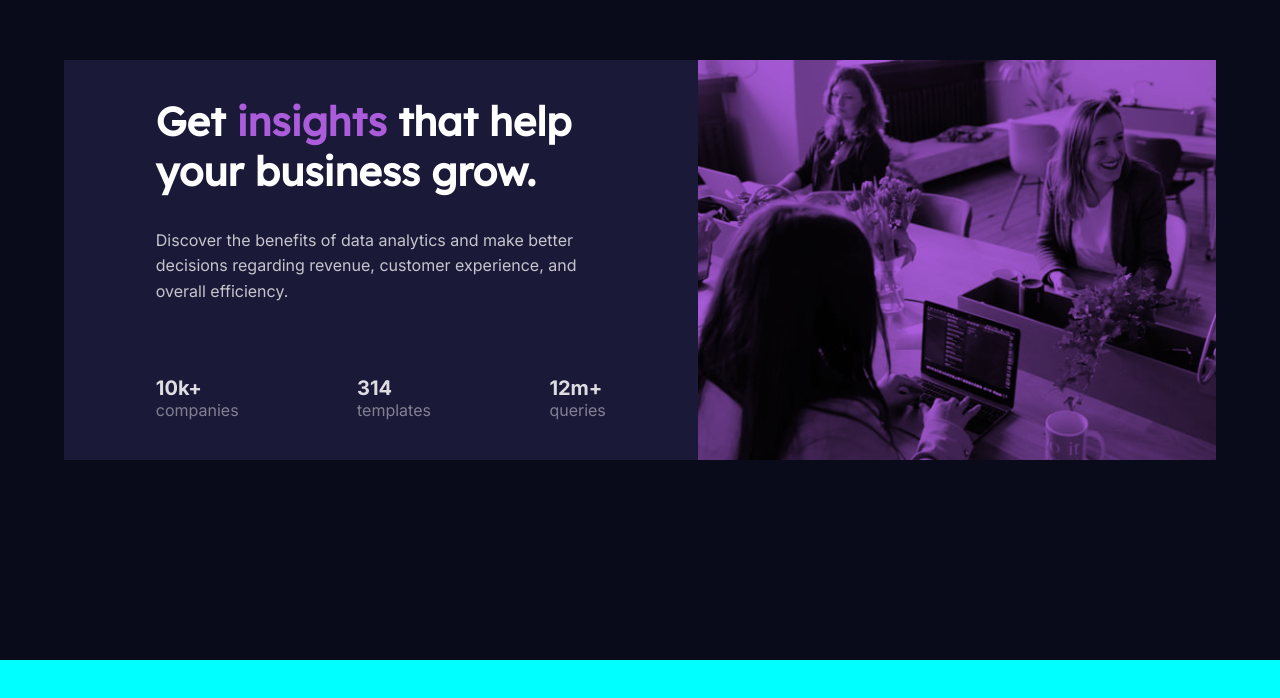
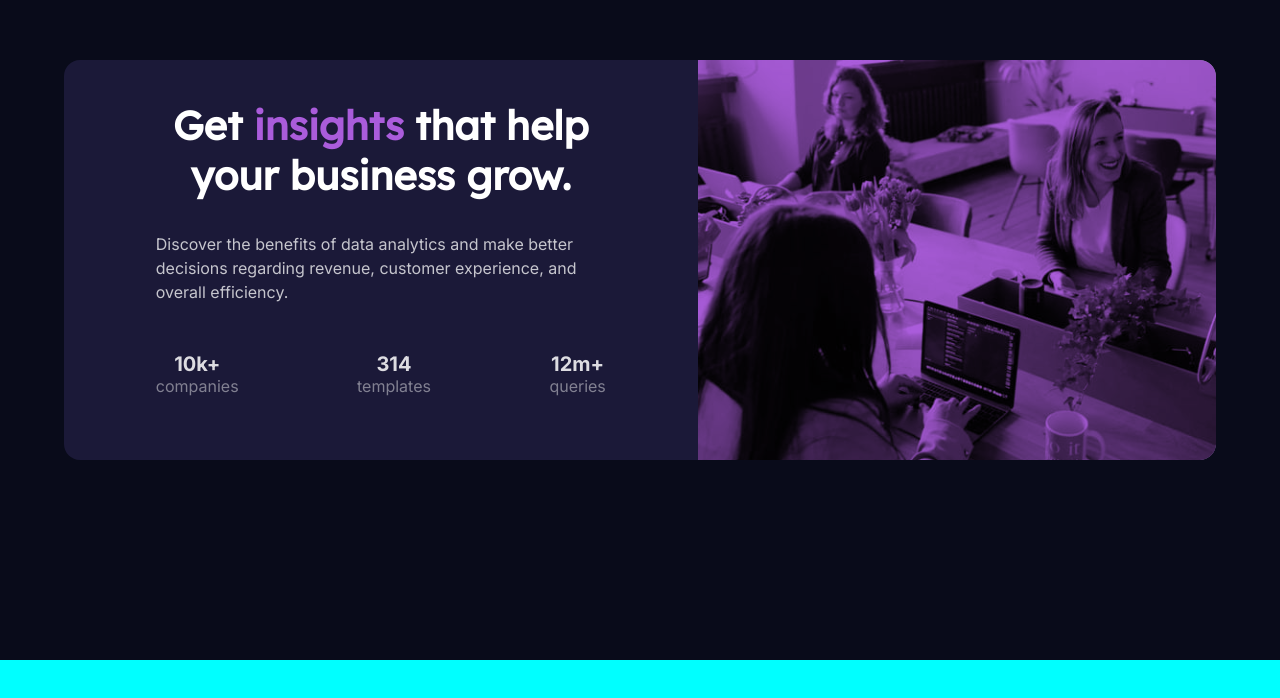
Before and after one commit to ManudeQuevedo/pure-flexbox-website, a plain HTML site: page index.html in a window 1280 px wide. Shown: the part 140-838 px from the top of the page. Drawn offline with Linux system fonts and the light colour scheme.

Commit message:
Responsiveness is now complete

```diff
--- a/style.css
+++ b/style.css
@@ -32,11 +32,10 @@ body {
 }
 
 /* Typography */
-h1,
-h2 {
+h1 {
    color: hsl(0, 0%, 100%);
    font-family: 'Lexend Deca', sans-serif;
-   font-size: 2rem;
+   font-size: 1.5rem;
    font-weight: 700;
 }
 
@@ -47,51 +46,61 @@ h2 {
 /* Card Styles */
 .card {
    background-color: hsl(244, 38%, 16%);
+   border-radius: 1em;
    display: flex;
-   height: 400px;
-   justify-content: space-between;
-   max-width: 1280px;
+   flex-direction: column;
+   margin: 1.5em;
    width: 90%;
 }
 
 .card-img {
-   width: 45%;
-   background-image: url(./images/image-header-desktop.jpg);
+   background-blend-mode: multiply;
+   background-color: hsl(277, 64%, 61%);
+   background-image: url(./images/image-header-mobile.jpg);
    background-repeat: no-repeat;
    background-size: cover;
-   background-blend-mode: multiply;
-   background-color: hsl(277, 64%, 61%);
-   order: 1;
+   background-clip: padding-box;
+   border-top-left-radius: 1em;
+   border-top-right-radius: 1em;
+   height: 320px;
+   margin-bottom: 2.5em;
+   order: -1;
+   width: 100%;
 }
 .card-content {
    align-items: center;
-   display: flex;
    flex-direction: column;
    justify-content: center;
    margin: 0 auto;
-   margin-top: 0;
-   order: -1;
+   padding: 0 2em 1em 2em;
    width: 450px;
 }
 
 .card-title {
-   font-size: 2.5rem;
-   margin-top: 1.5em;
+   font-size: 2rem;
+   margin-top: 0;
+   padding: 0 1em;
+   text-align: center;
 }
 
 .card-body {
    color: hsla(0, 0%, 100%, 0.75);
-   line-height: 1.6;
-   margin: 2em 0 4.5em 0;
+   line-height: 1.5;
+   margin: 2em 0 3em 0;
+   text-align: center;
 }
 
 .card-footer {
    color: hsla(0, 0%, 100%, 0.45);
    display: flex;
-   flex-direction: row;
+   flex-direction: column;
    justify-content: space-between;
-   margin-bottom: 4em;
+   text-align: center;
    width: 100%;
+}
+
+.card-footer p {
+   margin-bottom: 2em;
 }
 
 .card-footer span {
@@ -99,3 +108,51 @@ h2 {
    font-weight: 700;
    font-size: 1.25rem;
 }
+
+@media screen and (min-width: 1024px) {
+   .card {
+      flex-direction: row;
+      justify-content: space-between;
+      height: 400px;
+      max-width: 1280px;
+   }
+
+   .card-img {
+      background-image: url(./images/image-header-desktop.jpg);
+      border-bottom-right-radius: 1em;
+      border-top-left-radius: 0;
+      height: 100%;
+      order: 1;
+      width: 45%;
+   }
+
+   .card-content {
+      align-items: center;
+      flex-direction: column;
+      justify-content: center;
+      margin: 0 auto;
+      margin-top: 0;
+      order: -1;
+      padding: 0;
+      width: 450px;
+   }
+
+   .card-title {
+      font-size: 2.5rem;
+      margin-top: 1em;
+      padding: 0;
+      text-align: lefts;
+   }
+
+   .card-body {
+      text-align: left;
+   }
+
+   .card-footer {
+      flex-direction: row;
+   }
+
+   .card-footer span {
+      font-size: 1.25rem;
+   }
+}
```
Also changed, not shown: index.html (+0 -8 lines).
